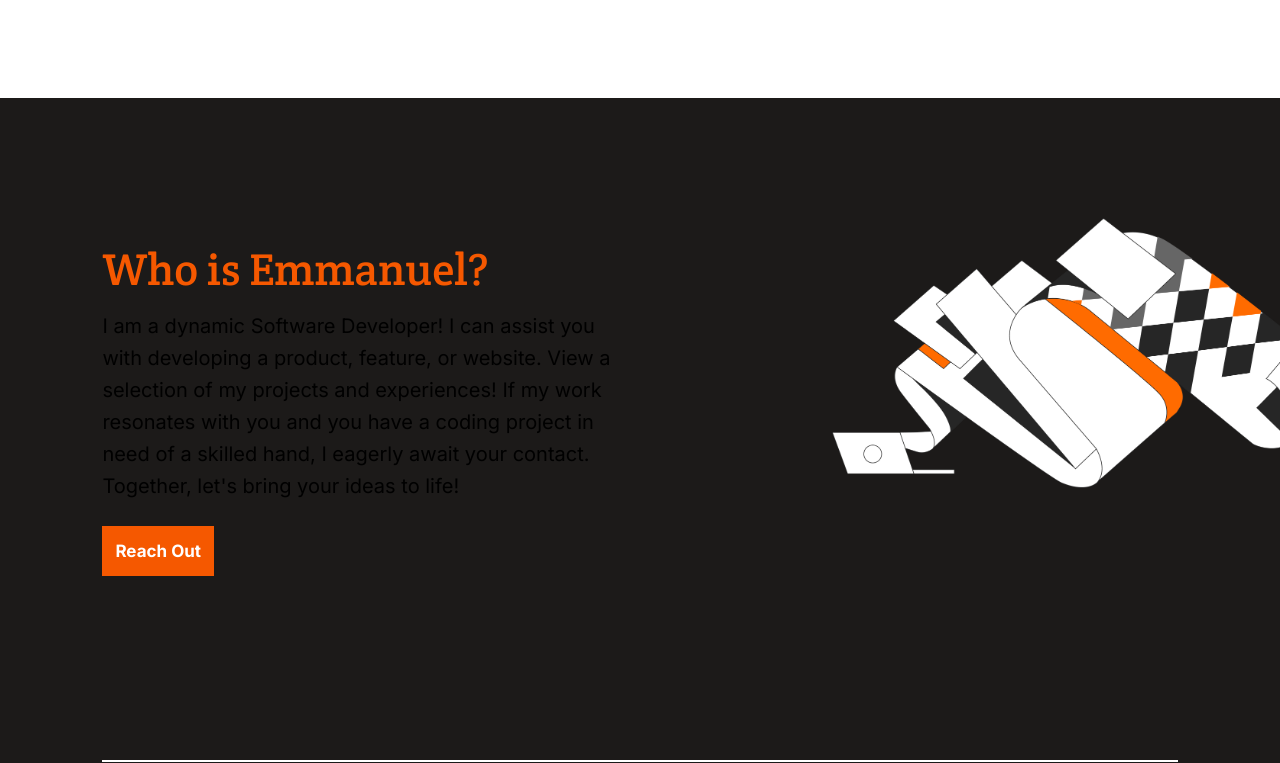
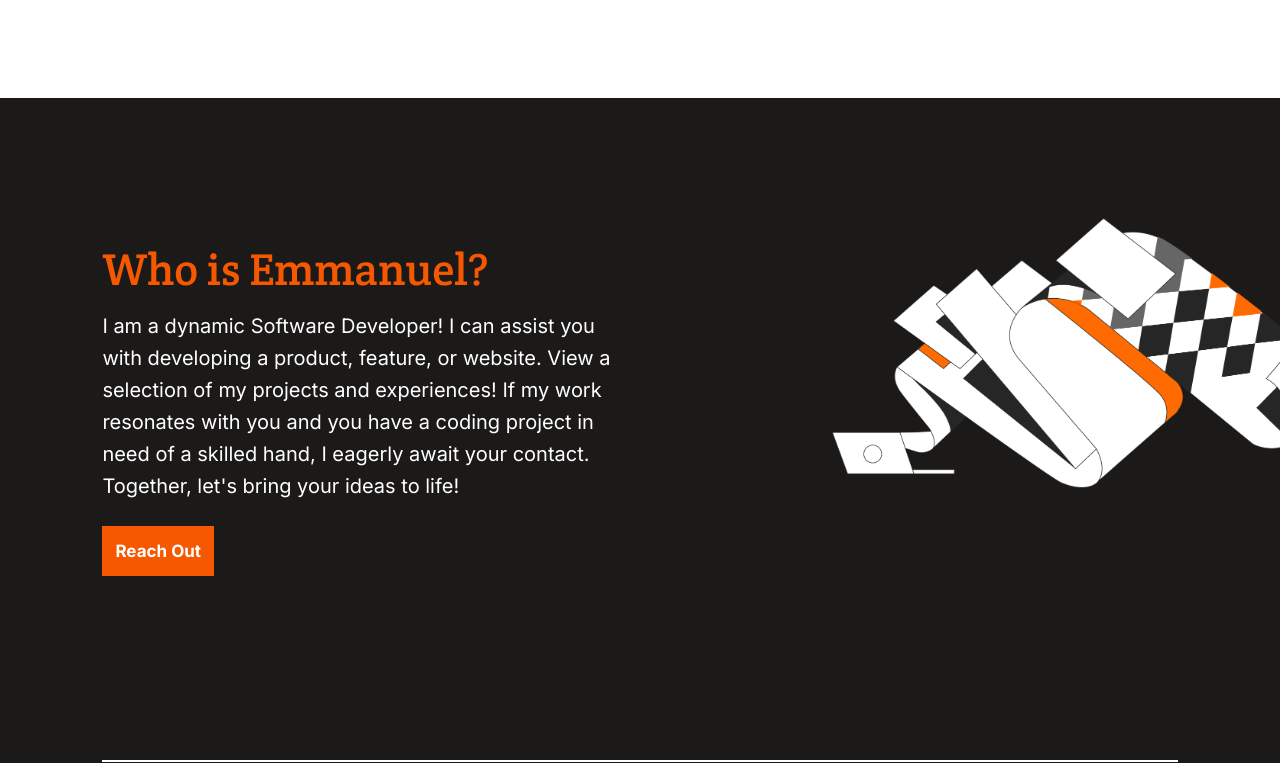
Before and after one commit to emmiiorji/portfolio, a React (Create React App) app: page / in a window 1280 px wide. Shown: the part 2977-3740 px from the top of the page. Built offline with nearby package versions, Linux system fonts and the light colour scheme; a web font is replaced by a local one.

Commit message:
Update About component

```diff
--- a/src/components/About.js
+++ b/src/components/About.js
@@ -1,7 +1,7 @@
 import React from 'react';
 
 const About = () => (
-  <section id="about-me">
+  <section id="about-me" className="text-white">
     <h1>Who is Emmanuel?</h1>
     <p>
       I am a dynamic Software Developer! I can assist you with developing a product, feature, or
```
